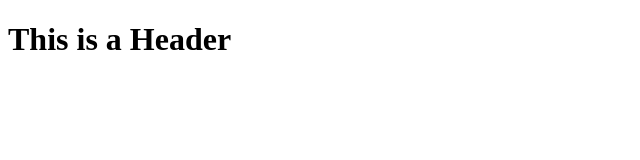
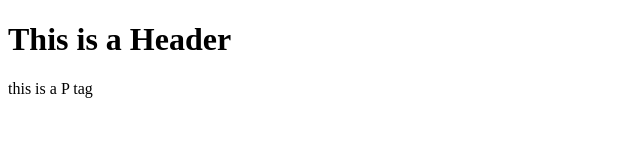
Before and after one commit to BrandonHamburg/git-test, a plain HTML site: page index.html in a window 1280 px wide. Shown: the whole page, without its empty margins (0-640 px from the left). Drawn offline with Linux system fonts and the light colour scheme.

Commit message:
second commit

```diff
--- a/index.html
+++ b/index.html
@@ -2,5 +2,6 @@
 <html>
   <body>
     <h1>This is a Header</h1>
+    <p>this is a P tag</p>
   </body>
 </html>
```
